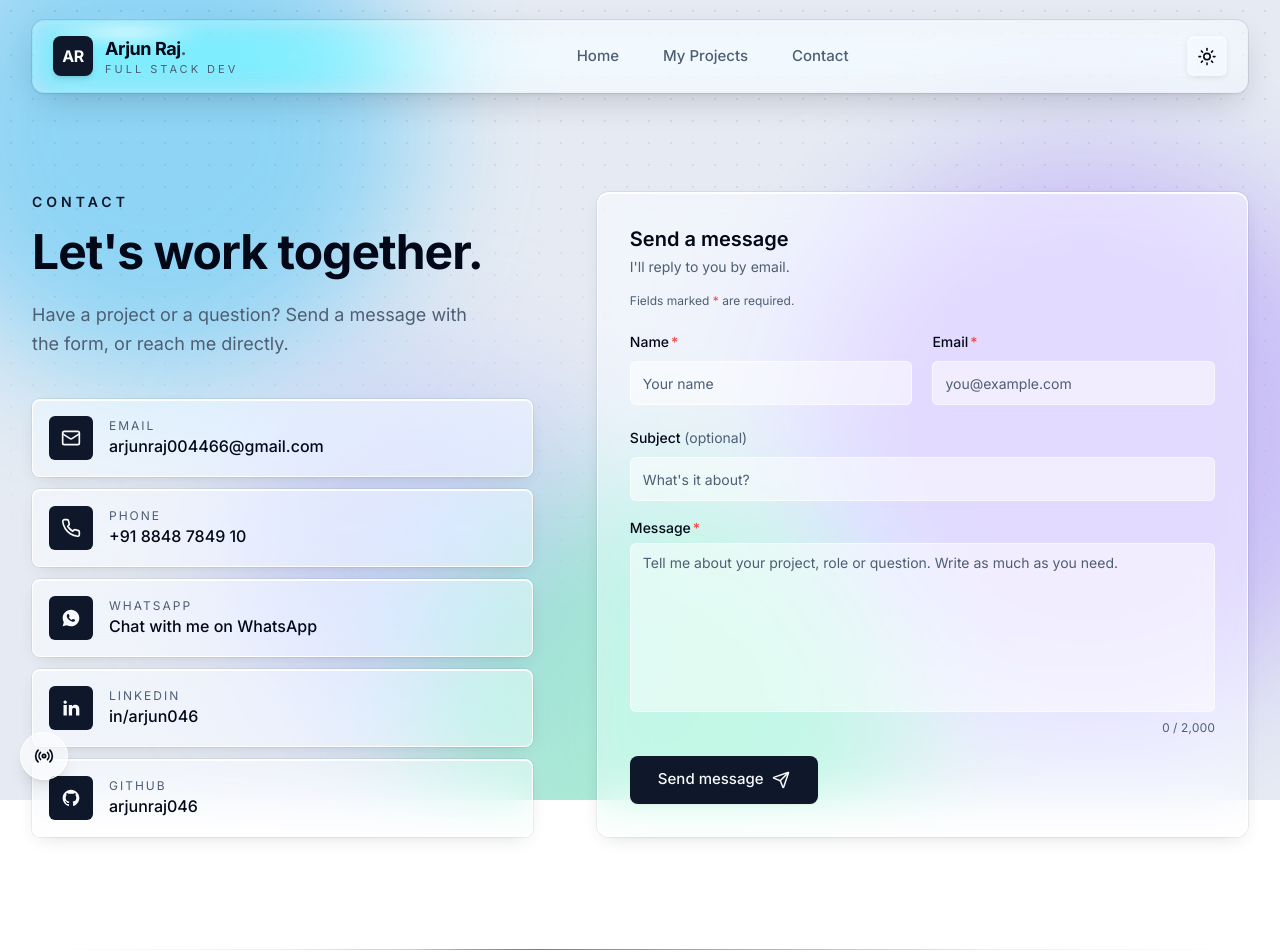
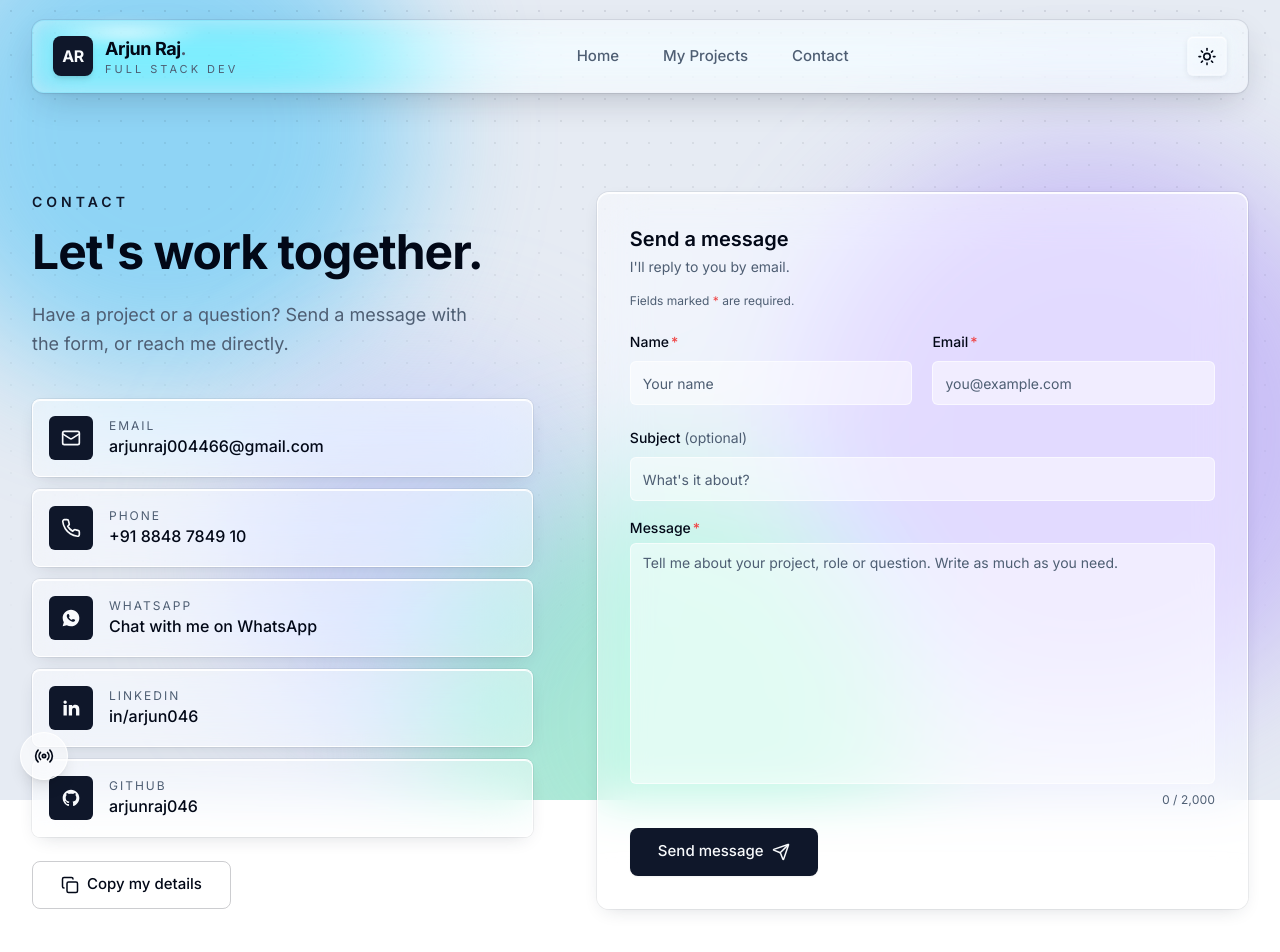
Before and after one commit to arjunraj046/portfolio-website-arjun, a Next.js app: page /contact in a window 1280 px wide. Shown: the top 952 px of the page. Built offline with nearby package versions, Linux system fonts and the light colour scheme; no server answers.

Commit message:
feat: add CopyDetails component for easy copying of contact information and update contact page layout

```diff
--- a/src/app/contact/page.jsx
+++ b/src/app/contact/page.jsx
@@ -2,6 +2,7 @@ import { Mail, Phone } from "lucide-react";
 import { RiGithubFill, RiLinkedinFill, RiWhatsappFill } from "react-icons/ri";
 
 import ContactForm from "@/components/sections/contact/ContactForm";
+import CopyDetails from "@/components/sections/contact/CopyDetails";
 import { site, socials } from "@/data/site";
 
 export const metadata = {
@@ -23,6 +24,18 @@ const details = [
   { label: "LinkedIn", value: "in/arjun046", href: profile("LinkedIn"), Icon: RiLinkedinFill, external: true },
   { label: "GitHub", value: "arjunraj046", href: profile("GitHub"), Icon: RiGithubFill, external: true },
 ];
+
+const detailsText = [
+  `${site.name} — ${site.role}`,
+  site.description,
+  "",
+  `Email: ${site.email}`,
+  `Phone: ${site.phone}`,
+  `WhatsApp: ${site.whatsappHref.split("?")[0]}`,
+  `LinkedIn: ${profile("LinkedIn").replace(/\/$/, "")}`,
+  `GitHub: ${profile("GitHub")}`,
+  `Portfolio: ${site.url}`,
+].join("\n");
 
 export default function ContactPage() {
   return (
@@ -54,6 +67,10 @@ export default function ContactPage() {
               </li>
             ))}
           </ul>
+
+          <div className="mt-6">
+            <CopyDetails text={detailsText} />
+          </div>
         </div>
 
         <section aria-labelledby="form-heading" className="glass flex flex-col rounded-xl p-6 sm:p-8">
--- a/src/app/globals.css
+++ b/src/app/globals.css
@@ -195,3 +195,13 @@
   .dark .glass-header.glass-header { background-color: rgb(15 23 42 / 0.9); }
   .glass-header::after { display: none; }
 }
+@layer base {
+  ::selection {
+    background-color: rgb(139 92 246 / 0.28);
+    color: hsl(var(--foreground));
+  }
+  .dark ::selection {
+    background-color: rgb(56 189 248 / 0.35);
+    color: #fff;
+  }
+}
--- a/src/components/sections/contact/ContactForm.jsx
+++ b/src/components/sections/contact/ContactForm.jsx
@@ -53,7 +53,7 @@ const rules = {
 
 const fieldStyles = 'h-11 rounded-md border-white/60 bg-white/50 dark:border-white/10 dark:bg-white/5 aria-[invalid=true]:border-destructive/60'
 
-const Required = () => <span aria-hidden="true" className="ml-0.5 text-destructive">*</span>
+const Required = () => <span aria-hidden="true" className="ml-0.5 text-destructive dark:text-red-400">*</span>
 
 const ContactForm = () => {
     const [status, setStatus] = useState('idle')
@@ -113,7 +113,7 @@ const ContactForm = () => {
         <Form {...form}>
             <form onSubmit={form.handleSubmit(onSubmit)} noValidate className="flex flex-1 flex-col gap-5">
                 <p className="-mt-2 text-xs text-muted-foreground">
-                    Fields marked <span className="text-destructive">*</span> are required.
+                    Fields marked <span className="text-destructive dark:text-red-400">*</span> are required.
                 </p>
 
                 <div className="grid grid-cols-1 gap-5 sm:grid-cols-2">
--- /dev/null
+++ b/src/components/sections/contact/CopyDetails.jsx
@@ -0,0 +1,53 @@
+'use client'
+
+import { useEffect, useRef, useState } from 'react'
+import { Check, Copy } from 'lucide-react'
+
+import { Button } from '@/components/ui/button'
+
+const copyText = async (text) => {
+    try {
+        await navigator.clipboard.writeText(text)
+        return true
+    } catch {
+        const area = document.createElement('textarea')
+        area.value = text
+        area.setAttribute('readonly', '')
+        area.style.position = 'fixed'
+        area.style.opacity = '0'
+        document.body.appendChild(area)
+        area.select()
+        const ok = document.execCommand('copy')
+        area.remove()
+        return ok
+    }
+}
+
+const CopyDetails = ({ text }) => {
+    const [state, setState] = useState('idle')
+    const timer = useRef(0)
+
+    useEffect(() => () => clearTimeout(timer.current), [])
+
+    const onCopy = async () => {
+        const ok = await copyText(text)
+        setState(ok ? 'copied' : 'failed')
+        clearTimeout(timer.current)
+        timer.current = setTimeout(() => setState('idle'), 2500)
+    }
+
+    return (
+        <div className="flex flex-wrap items-center gap-3">
+            <Button type="button" variant="outline" size="cta" onClick={onCopy}>
+                {state === 'copied' ? <Check size={18} aria-hidden="true" className="text-emerald-500" /> : <Copy size={18} aria-hidden="true" />}
+                {state === 'copied' ? 'Copied' : 'Copy my details'}
+            </Button>
+            <p aria-live="polite" className="text-sm text-muted-foreground">
+                {state === 'copied' && 'My intro and contact details are on your clipboard.'}
+                {state === 'failed' && "Couldn't copy automatically. Please select the details above instead."}
+            </p>
+        </div>
+    )
+}
+
+export default CopyDetails
--- a/src/data/site.js
+++ b/src/data/site.js
@@ -20,7 +20,7 @@ export const site = {
     phone: '+91 8848 7849 10',
     phoneHref: 'tel:+918848784910',
     whatsappHref: `https://wa.me/918848784910?text=${encodeURIComponent("Hi Arjun, I came across your portfolio and would like to connect.")}`,
-    url: 'https://www.arjundev.in',
+    url: 'https://portfolio-website-arjun.vercel.app',
     cvUrl: 'https://drive.google.com/uc?export=download&id=1DYVvs_Zs12ksDZ5n8SDEegVwHiWlf1rr'
 }
 
```
Also changed, not shown: 1 other file (tests, documents, lock files or other folders).
